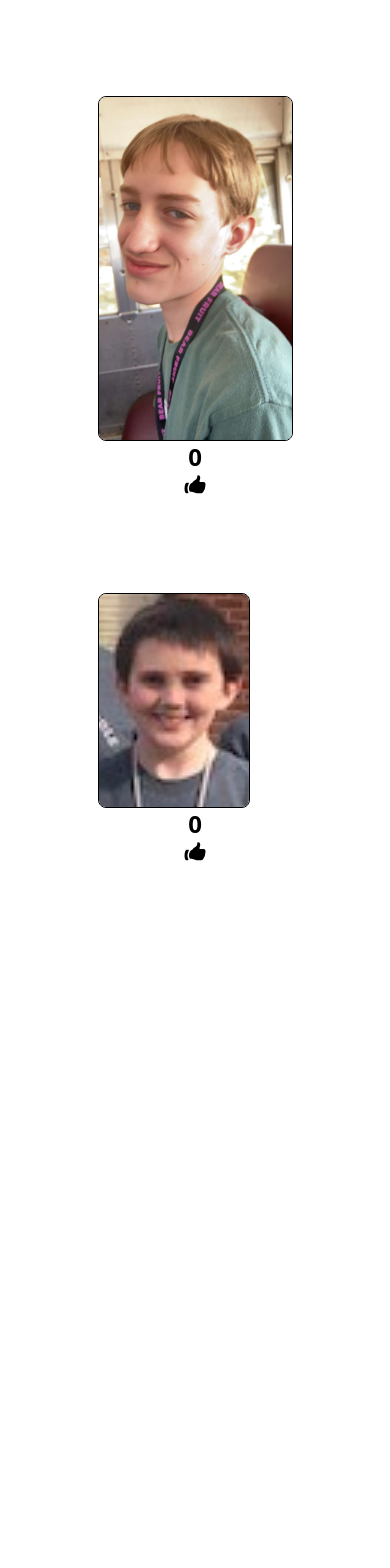
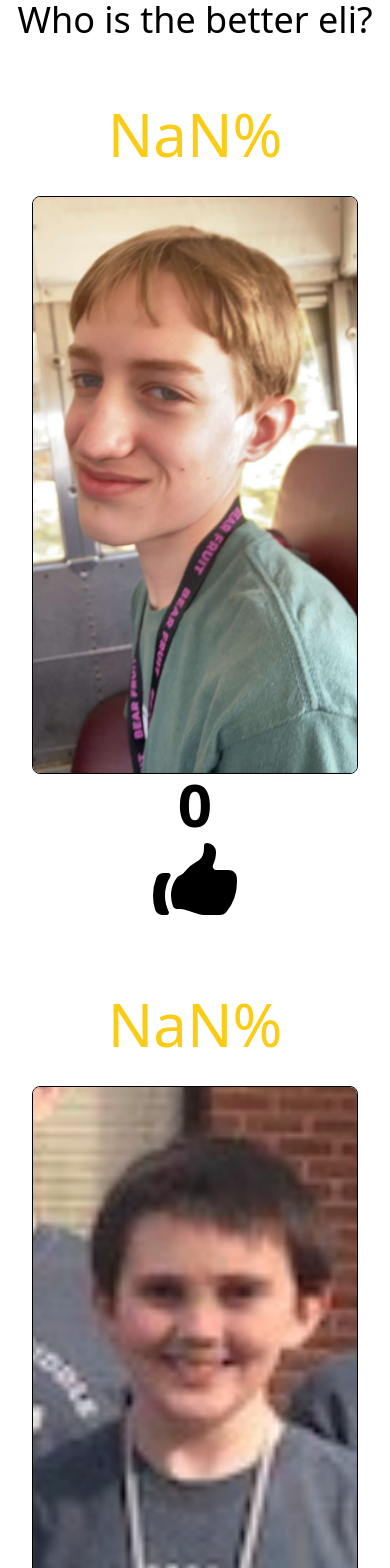
Before and after one commit to pvwnthem/thebettereli, a React (Create React App) app: page / in a window 390 px wide. Shown: the top 1568 px of the page. Before the commit the page ends 864 px from the top, so only its background shows below. Built offline with nearby package versions, Linux system fonts and the light colour scheme; no server answers.

Commit message:
finish percents, new picture mobile friendly, new top bar

```diff
--- /dev/null
+++ b/src/components/Percent.tsx
@@ -0,0 +1,28 @@
+import React from "react"
+import { useState } from "react"
+const Percent = (props:any) => {
+
+    if (props.data > props.data2) {
+        return (
+            <p className='text-6xl text-center mt-16 text-bold mb-8 text-green-600' >{props.calc}%</p>
+        )
+    }
+    if (props.data < props.data2) {
+        return (
+
+                <p className=' text-6xl text-center mt-16 text-bold mb-8 text-red-600' >{props.calc}%</p>
+
+        )
+    }
+    if (props.data = props.data2) {
+        return (
+
+
+                <p className='text-6xl text-center mt-16 text-bold mb-8 text-yellow-600' >{props.calc}%</p>
+
+
+        )}
+    return (<p>waiting</p>)
+}
+
+export default Percent; ;
--- a/src/components/body.tsx
+++ b/src/components/body.tsx
@@ -3,7 +3,7 @@ import axios from 'axios';
 import {useState, useRef, useEffect} from 'react';
 import { isJSDocMemberName } from 'typescript';
 import { useCookies } from "react-cookie";
-
+import Percent from './Percent'
 interface Props {
 
 }
@@ -130,24 +130,43 @@ nextYear.setFullYear(current.getFullYear() + 1);
         axios.get(curl).then((res: any) => res).then((data: any) => {setData2(Number(data.data.likes))
             console.log(data.data.likes)})
     }, [])
-
+        const calc = Math.floor(props.data / (props.data + props.data2) *100)
+        console.log(calc)
     return (
         <>
+
+
             <div className='w-full h-full'>
-                <div className='flex md:flex-row flex-col items-center'>
-                    <div className='w-1/2 h-full '>
-                        <img src='eli1.png' className='md:w-1/2 h-1/3 mt-24 md:px-16 ml-auto flex flex-col rounded-lg border border-12 border-black'></img>
-                        <div className='md:w-1/2 ml-auto items-center'>
-        <h1 className='text-2xl font-bold text-center'>
+                <nav className='w-full text-4xl text-center'>Who is the better eli?</nav>
+
+
+                <div className='flex md:flex-row flex-col items-center w-full'>
+                    <div className='h-full'>
+
+                    <div className='md:w-1/2 ml-auto mx-auto px-8'>
+                        {data > data2? (
+                            <p className='text-6xl text-center text-green-700 mt-16 text-bold mb-8' >{Math.floor(data / (data + data2) *100)}%</p>
+                        ): data < data2? (
+                            <p className='text-6xl text-center mt-16 text-bold mb-8 text-red-700' >{Math.floor(data / (data + data2) *100)}%</p>
+                        ): data === data2? (
+                            <p className='text-6xl text-center mt-16 text-bold mb-8 text-yellow-400' >{Math.floor(data / (data + data2) *100)}%</p>
+                        ): null}
+                        <img src='eli1.png' className=' h-1/3  md:px-16 ml-auto flex flex-col rounded-lg border border-12 border-black'></img>
+                    </div>
+
+
+                        <div className='md:w-1/2 mx-auto items-center  '>
+
+        <h1 className='md:text-3xl text-6xl font-bold text-center'>
                                 {data} </h1>
                                 <div className=' flex flex-col items-center'>
                                 {!button1 ? (
-                        <button  onClick={() => {handler1()}}> <svg xmlns="http://www.w3.org/2000/svg" viewBox="0 0 24 24" fill="currentColor" className="w-6 h-6">
+                        <button  onClick={() => {handler1()}}> <svg xmlns="http://www.w3.org/2000/svg" viewBox="0 0 24 24" fill="currentColor" className="md:w-6 md:h-6 w-24">
                         <path d="M7.493 18.75c-.425 0-.82-.236-.975-.632A7.48 7.48 0 016 15.375c0-1.75.599-3.358 1.602-4.634.151-.192.373-.309.6-.397.473-.183.89-.514 1.212-.924a9.042 9.042 0 012.861-2.4c.723-.384 1.35-.956 1.653-1.715a4.498 4.498 0 00.322-1.672V3a.75.75 0 01.75-.75 2.25 2.25 0 012.25 2.25c0 1.152-.26 2.243-.723 3.218-.266.558.107 1.282.725 1.282h3.126c1.026 0 1.945.694 2.054 1.715.045.422.068.85.068 1.285a11.95 11.95 0 01-2.649 7.521c-.388.482-.987.729-1.605.729H14.23c-.483 0-.964-.078-1.423-.23l-3.114-1.04a4.501 4.501 0 00-1.423-.23h-.777zM2.331 10.977a11.969 11.969 0 00-.831 4.398 12 12 0 00.52 3.507c.26.85 1.084 1.368 1.973 1.368H4.9c.445 0 .72-.498.523-.898a8.963 8.963 0 01-.924-3.977c0-1.708.476-3.305 1.302-4.666.245-.403-.028-.959-.5-.959H4.25c-.832 0-1.612.453-1.918 1.227z" />
                       </svg>
                       </button>
                     ) : (
-                        <button onClick={() => {handler12()}}><svg xmlns="http://www.w3.org/2000/svg" viewBox="0 0 24 24" fill="currentColor" className="w-6 h-6">
+                        <button onClick={() => {handler12()}}><svg xmlns="http://www.w3.org/2000/svg" viewBox="0 0 24 24" fill="currentColor" className="md:w-6 md:h-6 w-24">
                         <path d="M15.73 5.25h1.035A7.465 7.465 0 0118 9.375a7.465 7.465 0 01-1.235 4.125h-.148c-.806 0-1.534.446-2.031 1.08a9.04 9.04 0 01-2.861 2.4c-.723.384-1.35.956-1.653 1.715a4.498 4.498 0 00-.322 1.672V21a.75.75 0 01-.75.75 2.25 2.25 0 01-2.25-2.25c0-1.152.26-2.243.723-3.218C7.74 15.724 7.366 15 6.748 15H3.622c-1.026 0-1.945-.694-2.054-1.715A12.134 12.134 0 011.5 12c0-2.848.992-5.464 2.649-7.521.388-.482.987-.729 1.605-.729H9.77a4.5 4.5 0 011.423.23l3.114 1.04a4.5 4.5 0 001.423.23zM21.669 13.773c.536-1.362.831-2.845.831-4.398 0-1.22-.182-2.398-.52-3.507-.26-.85-1.084-1.368-1.973-1.368H19.1c-.445 0-.72.498-.523.898.591 1.2.924 2.55.924 3.977a8.959 8.959 0 01-1.302 4.666c-.245.403.028.959.5.959h1.053c.832 0 1.612-.453 1.918-1.227z" />
                       </svg>
                       </button>
@@ -160,19 +179,32 @@ nextYear.setFullYear(current.getFullYear() + 1);
 
 
                     </div>
-                    <div className='w-1/2 h-full'>
-                        <img src='eli2.png' className='md:w-1/2 h-1/3 mt-24 md:px-16 flex flex-col rounded-lg border border-12 border-black'></img>
-                        <div className='md:w-1/2 items-center'>
-        <h1 className='text-2xl font-bold text-center'>
+                    <div className='h-full md:w-1/2 w-full px-8'>
+
+                    <div className='md:w-1/2 w-full ml-auto mx-auto'>
+                        {data2 > data? (
+                            <p className='text-6xl text-center text-green-700 mt-16 text-bold mb-8' >{Math.floor(data2 / (data + data2) *100)}%</p>
+                        ): data2 < data? (
+                            <p className='text-6xl text-center mt-16 text-bold mb-8 text-red-700' >{Math.floor(data2 / (data + data2) *100)}%</p>
+                        ): data2 === data? (
+                            <p className='text-6xl text-center mt-16 text-bold mb-8 text-yellow-400' >{Math.floor(data2 / (data + data2) *100)}%</p>
+                        ): null}
+                        <img src='eli2r.png' className=' h-full w-full  md:px-16 ml-auto flex flex-col rounded-lg border border-12 border-black'></img>
+                    </div>
+
+
+                        <div className='md:w-1/2 ml-auto items-center mx-auto'>
+
+        <h1 className='md:text-3xl text-6xl font-bold text-center '>
                                 {data2} </h1>
-                                <div className='flex flex-col items-center'>
+                                <div className=' flex flex-col items-center '>
                                 {!button2 ? (
-                        <button  onClick={() => {handler2()}}> <svg xmlns="http://www.w3.org/2000/svg" viewBox="0 0 24 24" fill="currentColor" className="w-6 h-6">
+                        <button  onClick={() => {handler2()}}> <svg xmlns="http://www.w3.org/2000/svg" viewBox="0 0 24 24" fill="currentColor" className="md:w-6 md:h-6 w-24">
                         <path d="M7.493 18.75c-.425 0-.82-.236-.975-.632A7.48 7.48 0 016 15.375c0-1.75.599-3.358 1.602-4.634.151-.192.373-.309.6-.397.473-.183.89-.514 1.212-.924a9.042 9.042 0 012.861-2.4c.723-.384 1.35-.956 1.653-1.715a4.498 4.498 0 00.322-1.672V3a.75.75 0 01.75-.75 2.25 2.25 0 012.25 2.25c0 1.152-.26 2.243-.723 3.218-.266.558.107 1.282.725 1.282h3.126c1.026 0 1.945.694 2.054 1.715.045.422.068.85.068 1.285a11.95 11.95 0 01-2.649 7.521c-.388.482-.987.729-1.605.729H14.23c-.483 0-.964-.078-1.423-.23l-3.114-1.04a4.501 4.501 0 00-1.423-.23h-.777zM2.331 10.977a11.969 11.969 0 00-.831 4.398 12 12 0 00.52 3.507c.26.85 1.084 1.368 1.973 1.368H4.9c.445 0 .72-.498.523-.898a8.963 8.963 0 01-.924-3.977c0-1.708.476-3.305 1.302-4.666.245-.403-.028-.959-.5-.959H4.25c-.832 0-1.612.453-1.918 1.227z" />
                       </svg>
                       </button>
                     ) : (
-                        <button onClick={() => {handler22()}}><svg xmlns="http://www.w3.org/2000/svg" viewBox="0 0 24 24" fill="currentColor" className="w-6 h-6">
+                        <button onClick={() => {handler22()}}><svg xmlns="http://www.w3.org/2000/svg" viewBox="0 0 24 24" fill="currentColor" className="md:w-6 md:h-6 w-24">
                         <path d="M15.73 5.25h1.035A7.465 7.465 0 0118 9.375a7.465 7.465 0 01-1.235 4.125h-.148c-.806 0-1.534.446-2.031 1.08a9.04 9.04 0 01-2.861 2.4c-.723.384-1.35.956-1.653 1.715a4.498 4.498 0 00-.322 1.672V21a.75.75 0 01-.75.75 2.25 2.25 0 01-2.25-2.25c0-1.152.26-2.243.723-3.218C7.74 15.724 7.366 15 6.748 15H3.622c-1.026 0-1.945-.694-2.054-1.715A12.134 12.134 0 011.5 12c0-2.848.992-5.464 2.649-7.521.388-.482.987-.729 1.605-.729H9.77a4.5 4.5 0 011.423.23l3.114 1.04a4.5 4.5 0 001.423.23zM21.669 13.773c.536-1.362.831-2.845.831-4.398 0-1.22-.182-2.398-.52-3.507-.26-.85-1.084-1.368-1.973-1.368H19.1c-.445 0-.72.498-.523.898.591 1.2.924 2.55.924 3.977a8.959 8.959 0 01-1.302 4.666c-.245.403.028.959.5.959h1.053c.832 0 1.612-.453 1.918-1.227z" />
                       </svg>
                       </button>
```
Also changed, not shown: public/eli2r.png (added).
